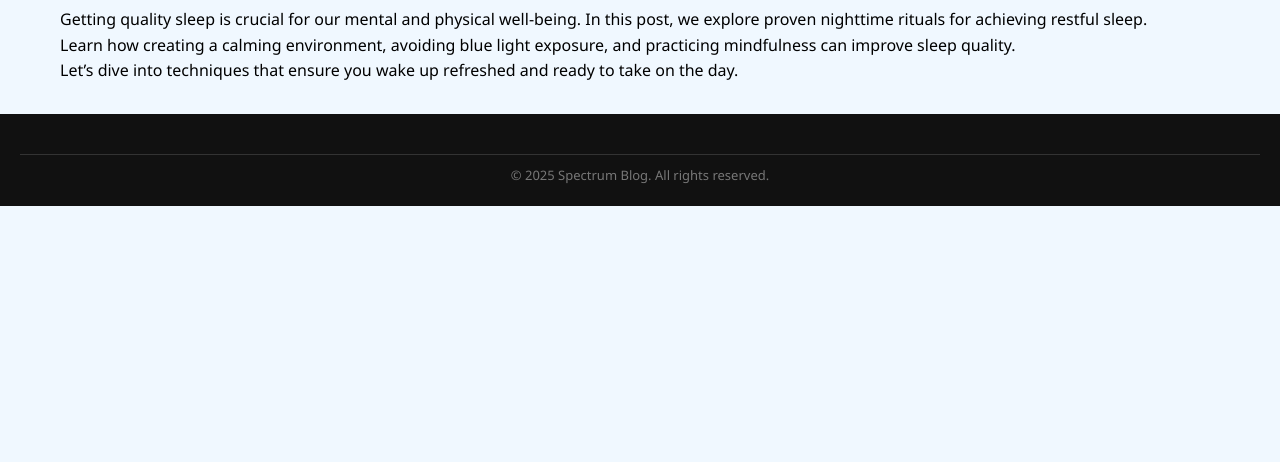
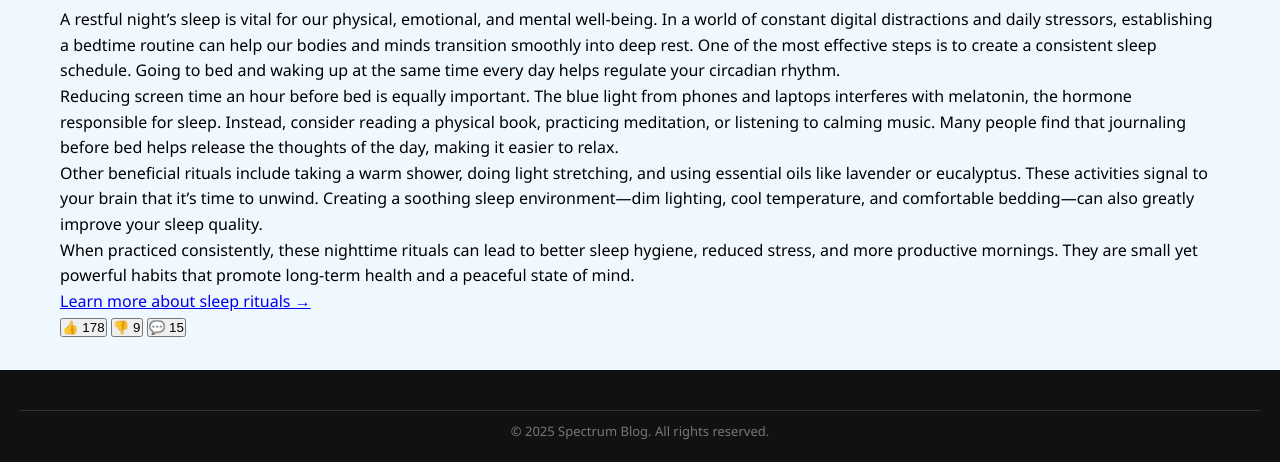
Before and after one commit to Bindu32/blog-system, a website: page frontend/sleep-blog.html in a window 1280 px wide. Shown: the part 391-853 px from the top of the page. Before the commit the page ends 800 px from the top, so only its background shows below. Drawn offline with Linux system fonts and the light colour scheme.

Commit message:
Update sleep-blog.html

```diff
--- a/frontend/sleep-blog.html
+++ b/frontend/sleep-blog.html
@@ -23,10 +23,26 @@
     <h1>Nighttime Rituals for Restful Sleep</h1>
     <img src="https://i.pinimg.com/736x/61/89/45/618945432aa216172dfaf53c666c53d9.jpg" style="width: 50%; max-width: 300px; height: auto; margin: 0 auto 10px; display: block;" alt="Nighttime Rituals" />
     <article>
-      <p>Getting quality sleep is crucial for our mental and physical well-being. In this post, we explore proven nighttime rituals for achieving restful sleep.</p>
-      <p>Learn how creating a calming environment, avoiding blue light exposure, and practicing mindfulness can improve sleep quality.</p>
-      <p>Let’s dive into techniques that ensure you wake up refreshed and ready to take on the day.</p>
+      <p>
+        A restful night’s sleep is vital for our physical, emotional, and mental well-being. In a world of constant digital distractions and daily stressors, establishing a bedtime routine can help our bodies and minds transition smoothly into deep rest. One of the most effective steps is to create a consistent sleep schedule. Going to bed and waking up at the same time every day helps regulate your circadian rhythm.
+      </p>
+      <p>
+        Reducing screen time an hour before bed is equally important. The blue light from phones and laptops interferes with melatonin, the hormone responsible for sleep. Instead, consider reading a physical book, practicing meditation, or listening to calming music. Many people find that journaling before bed helps release the thoughts of the day, making it easier to relax.
+      </p>
+      <p>
+        Other beneficial rituals include taking a warm shower, doing light stretching, and using essential oils like lavender or eucalyptus. These activities signal to your brain that it’s time to unwind. Creating a soothing sleep environment—dim lighting, cool temperature, and comfortable bedding—can also greatly improve your sleep quality.
+      </p>
+      <p>
+        When practiced consistently, these nighttime rituals can lead to better sleep hygiene, reduced stress, and more productive mornings. They are small yet powerful habits that promote long-term health and a peaceful state of mind.
+      </p>
+      <p><a href="https://www.sleepfoundation.org/sleep-hygiene/bedtime-routine" target="_blank">Learn more about sleep rituals →</a></p>
     </article>
+
+    <div class="reactions">
+      <button onclick="redirectToRegister()" class="reaction-btn">👍 <span id="likeCount">178</span></button>
+      <button onclick="redirectToRegister()" class="reaction-btn">👎 <span id="dislikeCount">9</span></button>
+      <button onclick="redirectToRegister()" class="reaction-btn">💬 <span id="commentCount">15</span></button>
+    </div>
   </main>
 
   <footer class="footer">
```
